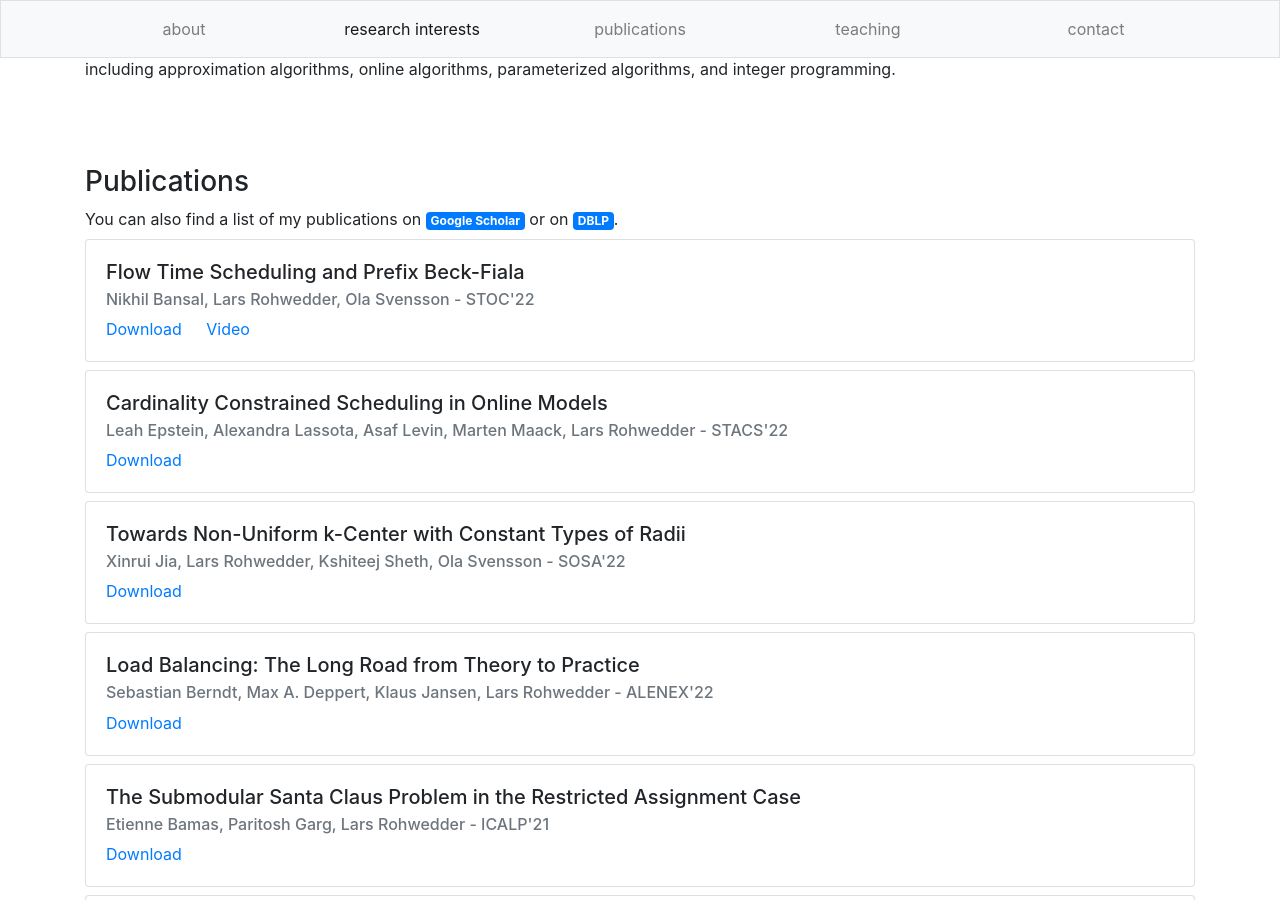
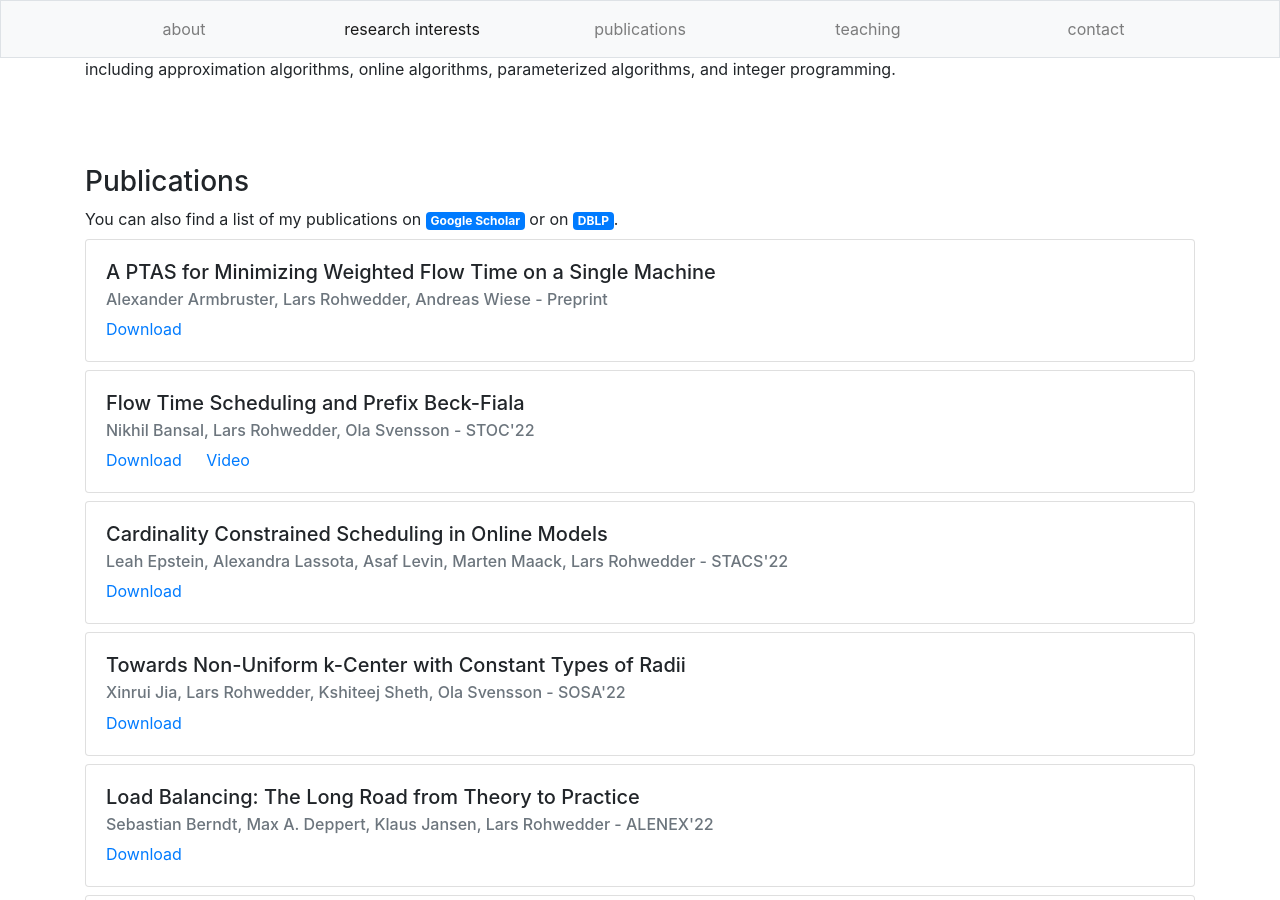
Before and after one commit to larsrohwedder/larsrohwedder.github.io, a Jekyll site: the page built from index.html, in a window 1280 px wide and 900 px high, scrolled down 2189 px. Built offline with Jekyll 4.4.1, drawn with Linux system fonts in a browser that asks for light colours.

Commit message:
Update publications.yml

```diff
--- a/_data/publications.yml
+++ b/_data/publications.yml
@@ -1,3 +1,8 @@
+- authors: "Alexander Armbruster, Lars Rohwedder, Andreas Wiese"
+  title: "A PTAS for Minimizing Weighted Flow Time on a Single Machine"
+  conference: "Preprint"
+  preprint: "https://arxiv.org/abs/2208.03127"
+
 - authors: "Nikhil Bansal, Lars Rohwedder, Ola Svensson"
   title: "Flow Time Scheduling and Prefix Beck-Fiala"
   conference: "STOC'22"
```
